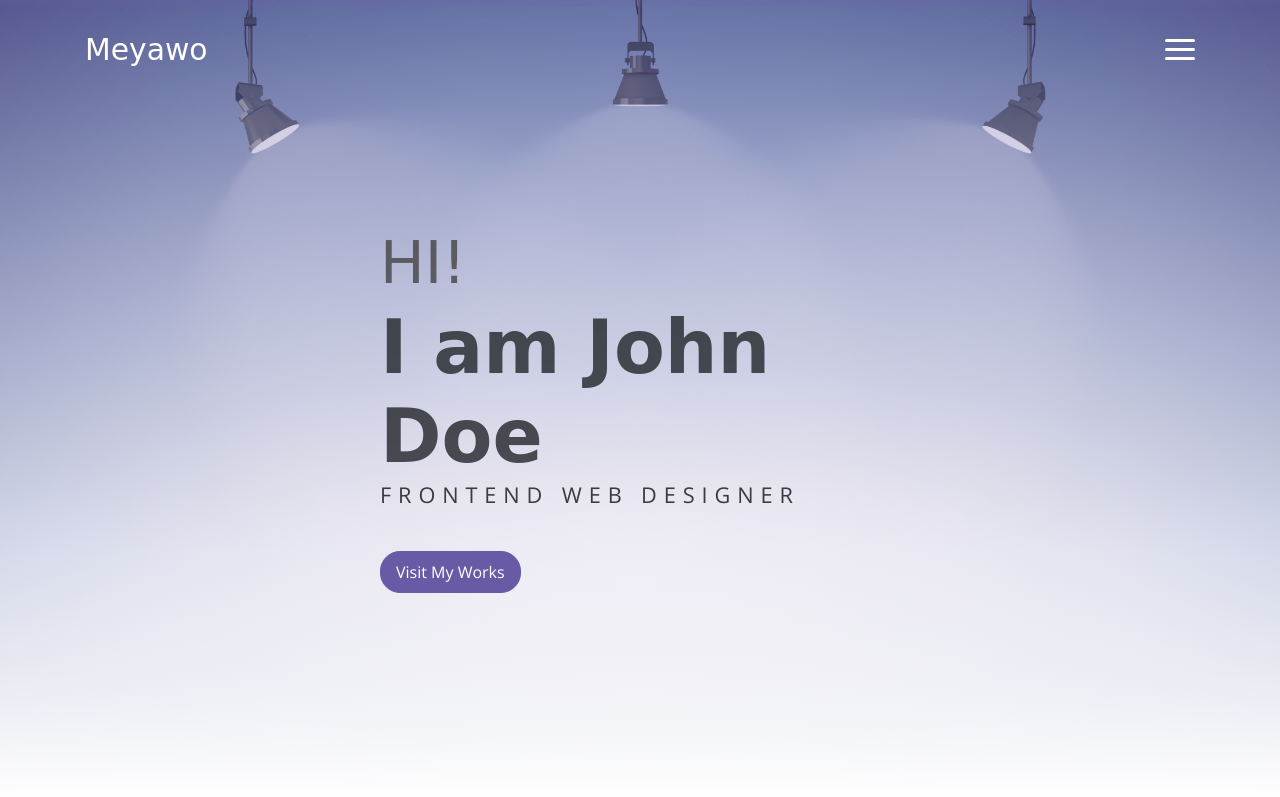
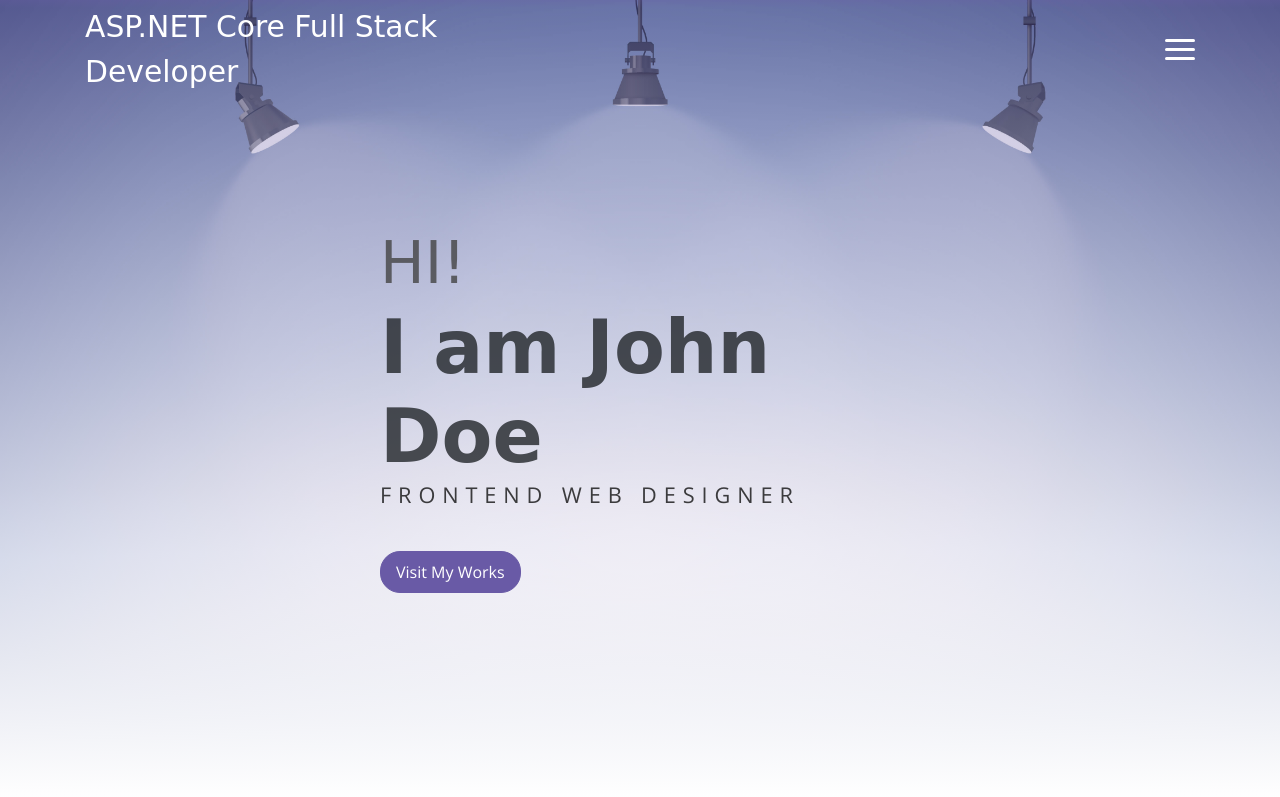
Before and after one commit to Asifkhannexawo/MyPortfolio, a plain HTML site: page index.html in a window 1280 px wide. Shown: the top 797 px of the page. Drawn offline with nearby package versions, Linux system fonts and the light colour scheme; a web font is replaced by a local one.

Commit message:
changed name

```diff
--- a/index.html
+++ b/index.html
@@ -18,7 +18,7 @@
     <!-- Page Navbar -->
     <nav class="custom-navbar" data-spy="affix" data-offset-top="20">
         <div class="container">
-            <a class="logo" href="#">Meyawo</a>
+            <a class="logo" href="#">ASP.NET Core Full Stack Developer</a>
             <ul class="nav">
                 <li class="item">
                     <a class="link" href="#home">Home</a>
```
